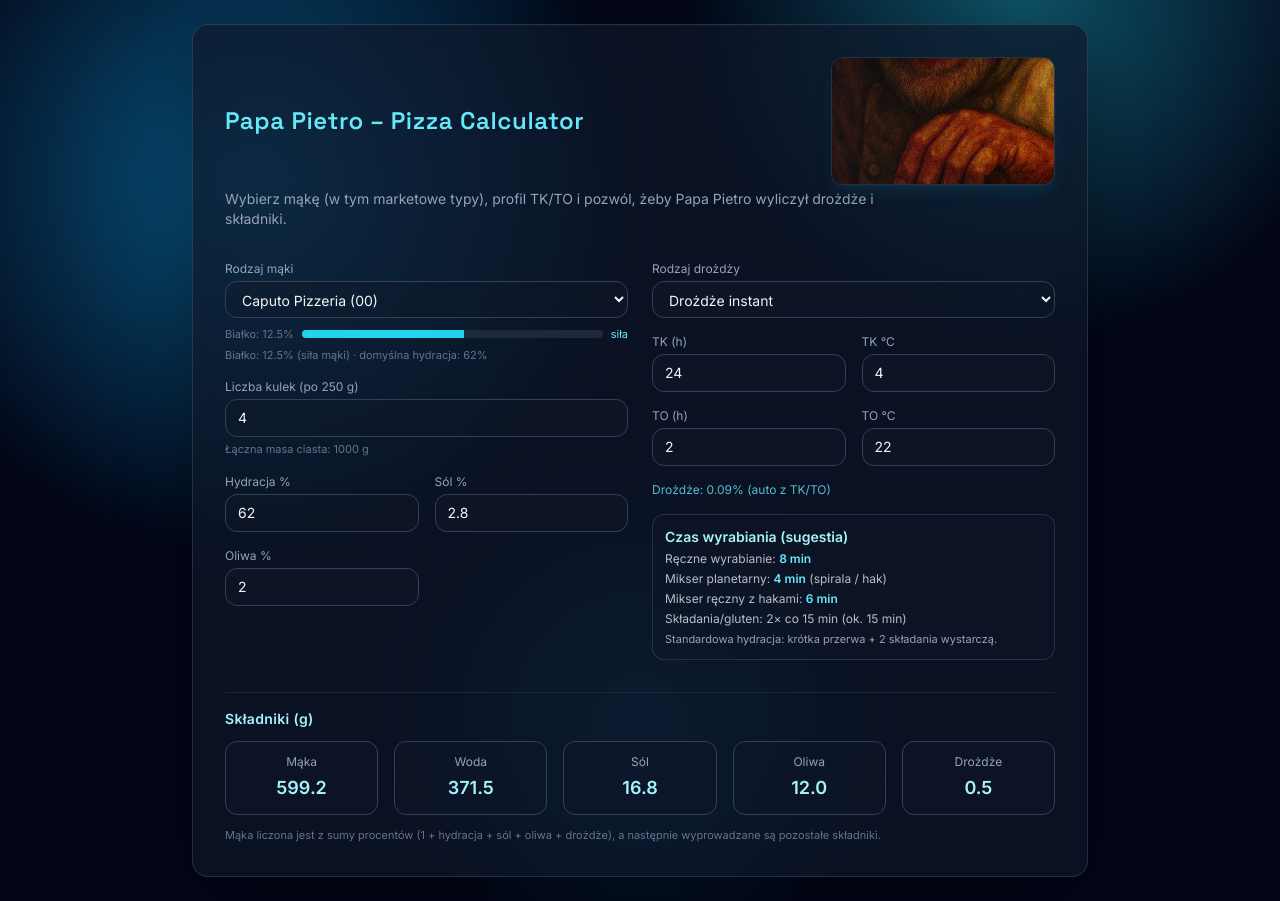
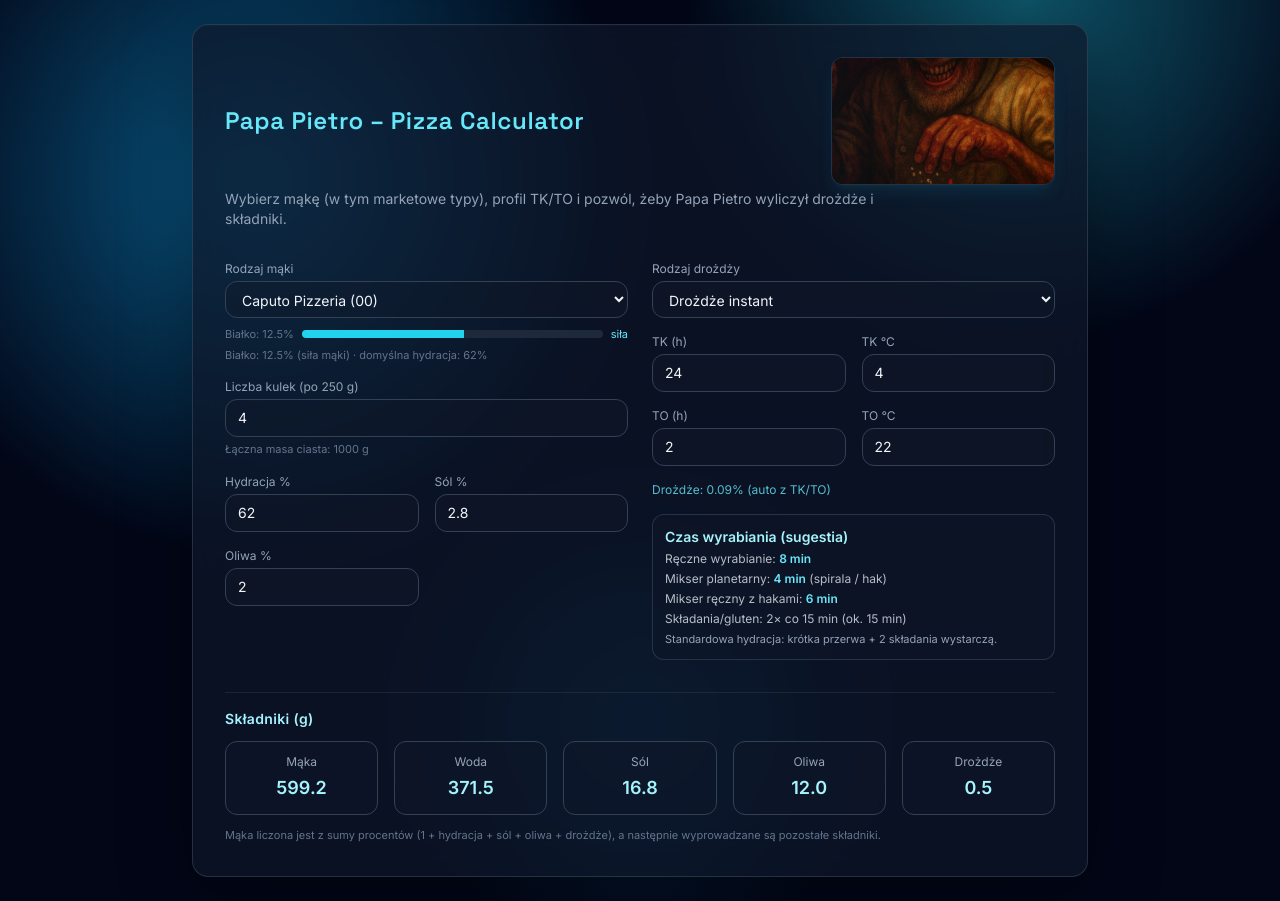
Before and after one commit to dibhell/papa_pietro, a React (Vite) app: page / in a window 1280 px wide. Built offline with nearby package versions, Linux system fonts and the light colour scheme.

Commit message:
chore: tune hero parallax for full-frame view

```diff
--- a/src/App.tsx
+++ b/src/App.tsx
@@ -136,8 +136,8 @@ const DoughCalculator: React.FC = () => {
     Math.min(100, (currentFlour.protein - 8) * 12)
   );
   const heroImage = `${import.meta.env.BASE_URL}papa-pietro.jpg`;
-  const heroScale = 2.8;
-  const heroTravel = (heroScale - 1) * 60; // percent max travel for full frame coverage
+  const heroScale = 1.6;
+  const heroTravel = (heroScale - 1) * 50; // percent travel matching scale to show pełny kadr przy skrajnych ruchach
 
   const kneadingPlan = useMemo(() => {
     const clamp = (v: number, min: number, max: number) =>
```
